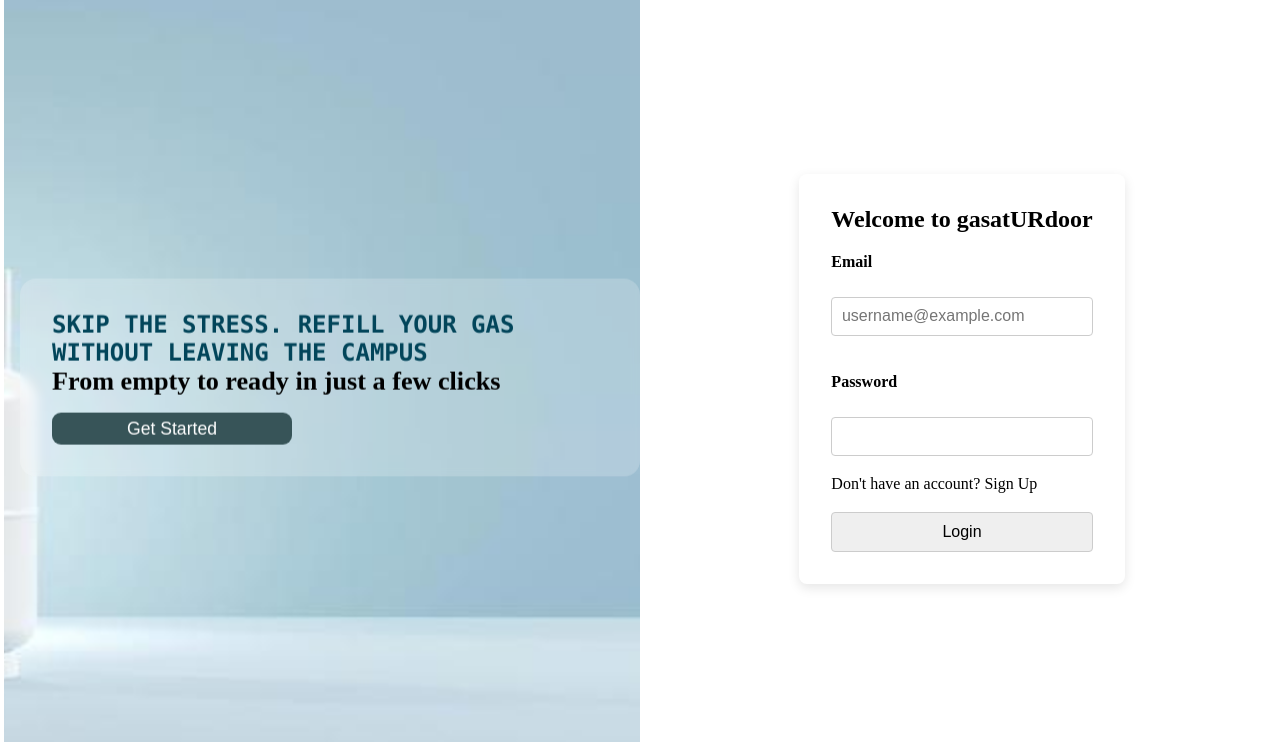
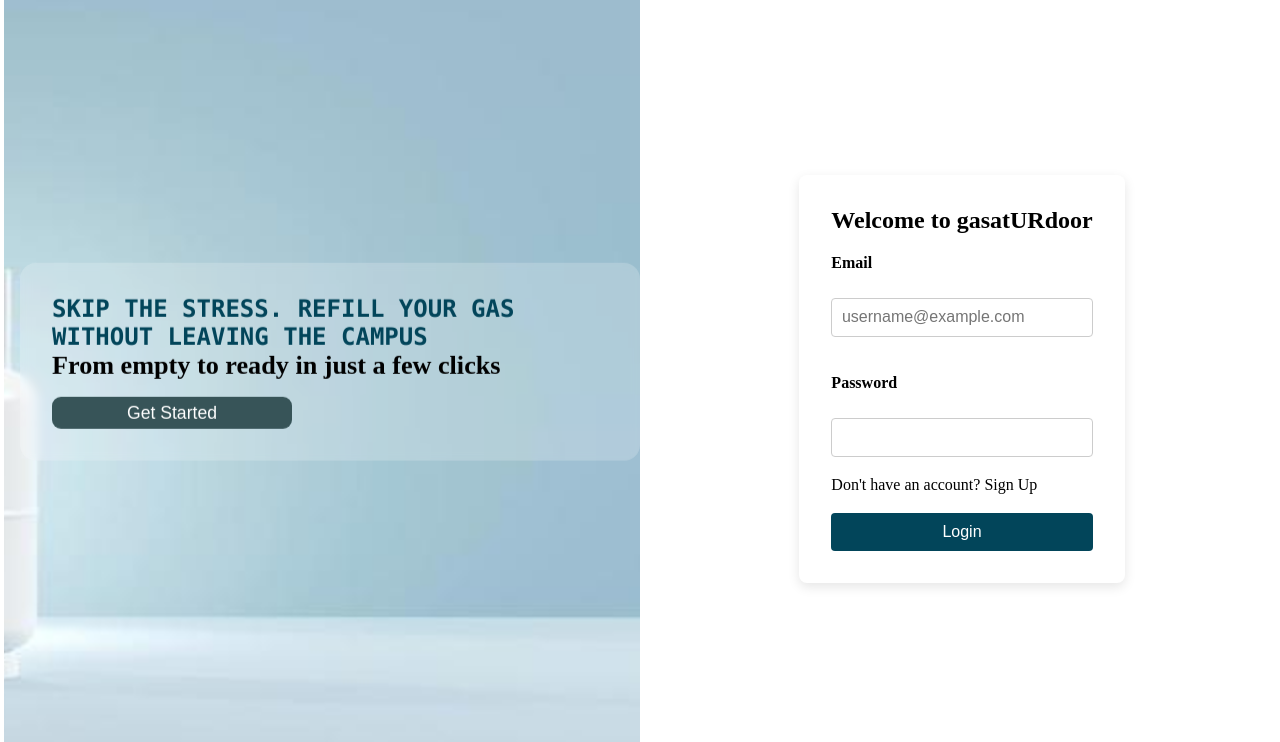
Before and after one commit to Ere-yiga/gasrefill, a plain HTML site: page index.html in a window 1280 px wide. Shown: the part 58-800 px from the top of the page. Drawn offline with nearby package versions, Linux system fonts and the light colour scheme.

Commit message:
worked more  on my body

```diff
--- a/css/main.css
+++ b/css/main.css
@@ -14,7 +14,7 @@ html{
 }
 
 body{
-    min-height: 200vh;
+  min-height: 100vh;
   overflow-x: hidden;
 }
 
@@ -54,9 +54,8 @@ body{
   background-color: rgba(255, 255, 255, 0.2);
   padding: 2rem;
   border-radius: 1rem;
-    color: #000;
   backdrop-filter: blur(5px);
-    animation: msgbox  3s ease-in-out infinite;
+  animation: msgbox  4s ease-in-out infinite;
 }
 
 @keyframes msgbox {
@@ -155,6 +154,11 @@ textarea {
   resize: vertical;
 }
 
+div .submit{
+  background-color: var(--hero-color);
+  color: white;
+  border: none;
+}
 .order button:hover {
   background-color: #45a049;
 }
@@ -190,4 +194,7 @@ footer p{
     justify-content: flex-start;
     padding-top: 2rem;
   }
+  body{
+    overflow-x: hidden;
   }
+}
```
Lines whose indentation alone changed are shown as unchanged.
